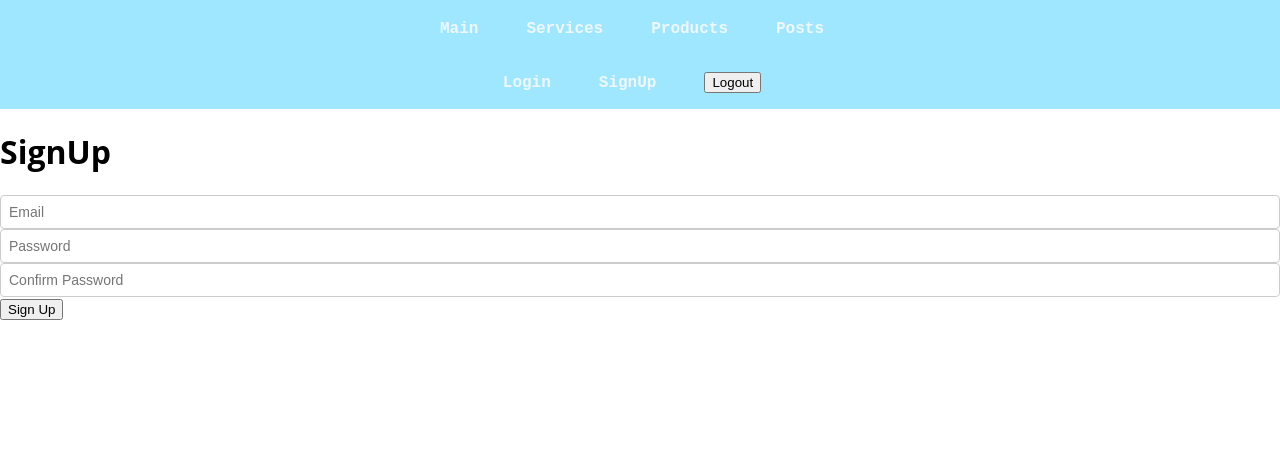
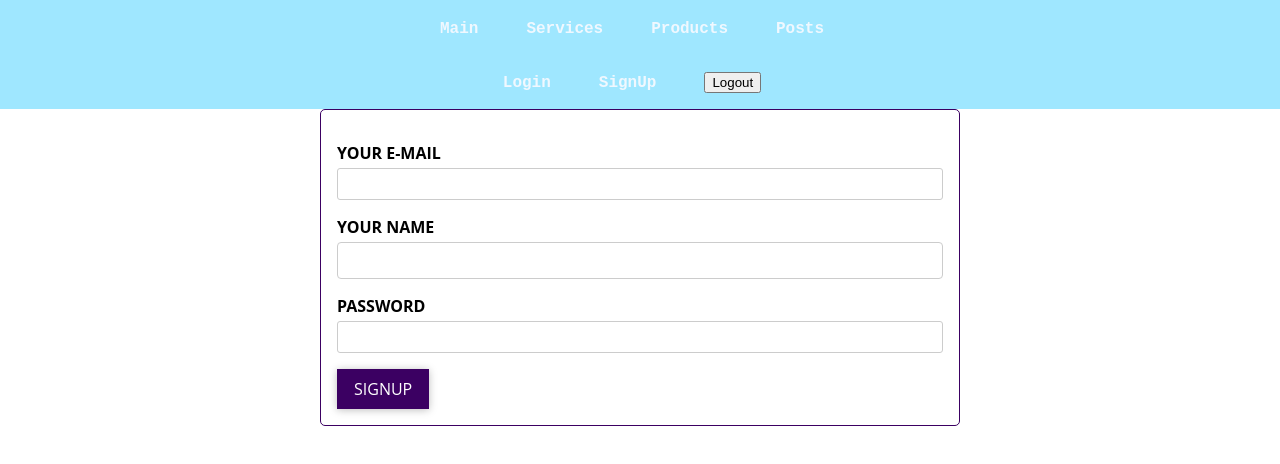
Before and after one commit to andevrrr/React_js_blog_frontend, a React (Create React App) app: page /signup in a window 1280 px wide. Shown: the top 464 px of the page. Built offline with nearby package versions, Linux system fonts and the light colour scheme; no server answers.

Commit message:
login&signup

```diff
--- a/src/App.js
+++ b/src/App.js
@@ -1,6 +1,6 @@
-import React, { Component, Fragment } from 'react';
+import React, { Component, Fragment } from "react";
+import { BrowserRouter, Routes, Route, Navigate } from "react-router-dom";
 
-import { BrowserRouter, Routes, Route } from "react-router-dom";
 import Services from "./pages/Blog/Services";
 import Products from "./pages/Blog/Products";
 import Posts from "./pages/Blog/Posts";
@@ -15,19 +15,194 @@ import Login from "./pages/Auth/Login";
 import "./App.css";
 
 class App extends Component {
-
   state = {
     isAuth: false,
     token: null,
     userId: null,
     authLoading: false,
-    error: null
+    error: null,
+  };
+
+  componentDidMount() {
+    const token = localStorage.getItem("token");
+    const expiryDate = localStorage.getItem("expiryDate");
+    if (!token || !expiryDate) {
+      return;
+    }
+    if (new Date(expiryDate) <= new Date()) {
+      this.logoutHandler();
+      return;
+    }
+    const userId = localStorage.getItem("userId");
+    const remainingMilliseconds =
+      new Date(expiryDate).getTime() - new Date().getTime();
+    this.setState({
+      isAuth: true,
+      token: token,
+      userId: userId,
+    });
+    this.setAutoLogout(remainingMilliseconds);
   }
 
+  logoutHandler = () => {
+    this.setState({
+      isAuth: false,
+      token: null,
+    });
+
+    localStorage.removeItem("token");
+    localStorage.removeItem("expiryDate");
+    localStorage.removeItem("userId");
+  };
+
+  setAutoLogout = (milliseconds) => {
+    setTimeout(() => {
+      this.logoutHandler();
+    }, milliseconds);
+  };
+
+  loginHandler = (event, authData) => {
+    event.preventDefault();
+    fetch("http://localhost:3000/login", {
+      method: "POST",
+      headers: {
+        "Content-Type": "application/json",
+      },
+      body: JSON.stringify({
+        email: authData.email,
+        password: authData.password,
+      }),
+    })
+      .then((res) => {
+        if (res.status === 422) {
+          throw new Error("Validation failed.");
+        }
+        if (res.status !== 200 && res.status !== 201) {
+          console.log("Error!");
+          throw new Error("Could not authenticate you!");
+        }
+        return res.json();
+      })
+      .then((resData) => {
+        console.log(resData);
+        this.setState({
+          isAuth: true,
+          token: resData.token,
+          authLoading: false,
+          userId: resData.userId,
+        });
+        localStorage.setItem("token", resData.token);
+        localStorage.setItem("userId", resData.userId);
+        const remainingMilliseconds = 60 * 60 * 1000;
+        const expiryDate = new Date(
+          new Date().getTime() + remainingMilliseconds
+        );
+        localStorage.setItem("expiryDate", expiryDate.toISOString());
+        this.setAutoLogout(remainingMilliseconds);
+      })
+      .catch((err) => {
+        console.log(err);
+        this.setState({
+          isAuth: false,
+          authLoading: false,
+          error: err,
+        });
+      });
+  };
+
+  signupHandler = (event, authData) => {
+    event.preventDefault();
+    this.setState({ authLoading: true });
+    fetch("http://localhost:3000/signup", {
+      method: "PUT",
+      headers: {
+        "Content-Type": "application/json",
+      },
+      body: JSON.stringify({
+        email: authData.signupForm.email.value,
+        password: authData.signupForm.password.value,
+        name: authData.signupForm.name.value,
+      }),
+    })
+      .then((res) => {
+        if (res.status === 422) {
+          throw new Error(
+            "Validation failed. Make sure the email address isn't used yet!"
+          );
+        }
+        if (res.status !== 200 && res.status !== 201) {
+          console.log("Error!");
+          throw new Error("Creating a user failed!");
+        }
+        return res.json();
+      })
+      .then((resData) => {
+        console.log(resData);
+        this.setState({ isAuth: false, authLoading: false });
+        this.props.history.replace("/");
+      })
+      .catch((err) => {
+        console.log(err);
+        this.setState({
+          isAuth: false,
+          authLoading: false,
+          error: err,
+        });
+      });
+  };
+
+  errorHandler = () => {
+    this.setState({ error: null });
+  };
+
   render() {
+    let routes = (
+      <BrowserRouter>
+        <Routes>
+        <Route
+          path="/"
+          element={(
+            <Login
+              onLogin={this.loginHandler}
+              loading={this.state.authLoading}
+            />
+          )}
+        />
+          <Route
+            path="/signup"
+            exact
+            element={(
+              <SignUp
+                onLogin={this.signupHandler}
+                loading={this.state.authLoading}
+              />
+            )}
+          />
+          <Route path="/" element={<Navigate to="/" />} />
+        </Routes>
+      </BrowserRouter>
+    );
+    if (this.state.isAuth) {
+      routes = (
+        <BrowserRouter>
+        <Routes>
+          <Route
+            path="/"
+            exact
+            element={(
+              <Main userId={this.state.userId} token={this.state.token} />
+            )}
+          />
+          <Route path="/" element={<Navigate to="/" />} />
+        </Routes>
+      </BrowserRouter>
+      )
+    }
     return (
       <>
         <Header />
+        {routes}
+        {/* <Header />
         <BrowserRouter>
           <Routes>
             <Route path="/" element={<Main />} />
@@ -39,7 +214,7 @@ class App extends Component {
             <Route path="/posts/:postId" element={<SinglePost />} />
             <Route path="/products/:productId" element={<SingleProduct />} />
           </Routes>
-        </BrowserRouter>
+        </BrowserRouter> */}
       </>
     );
   }
--- /dev/null
+++ b/src/pages/auth/Auth.css
@@ -0,0 +1,13 @@
+.auth-form {
+    width: 90%;
+    margin: auto;
+    padding: 1rem;
+    border: 1px solid #3b0062;
+    border-radius: 5px;
+  }
+
+  @media (min-width: 768px) {
+    .auth-form {
+      width: 40rem;
+    }
+  }
--- /dev/null
+++ b/src/pages/auth/Auth.js
@@ -0,0 +1,7 @@
+import React from 'react';
+
+import './Auth.css';
+
+const auth = props => <section className="auth-form">{props.children}</section>;
+
+export default auth;
--- a/src/pages/auth/login.js
+++ b/src/pages/auth/login.js
@@ -1,56 +1,102 @@
-import { useState } from "react";
+import React, { Component } from 'react';
 
-function Login() {
-    const [email, setEmail] = useState('')
-    const [password, setPassword] = useState('')
+import Input from '../../components/Input/Input';
+import Button from '../../components/Button/Button';
+import Auth from './Auth';
 
-    async function loginUser(event) {
-        event.preventDefault()
+class Login extends Component {
+  state = {
+    loginForm: {
+      email: {
+        value: '',
+        valid: false,
+        touched: false
+      },
+      password: {
+        value: '',
+        valid: false,
+        touched: false
+      },
+      formIsValid: false
+    }
+  };
 
-        const response = await fetch('http://localhost:3000/login', {
-            method: 'POST',
-            headers: {
-                'Content-Type': 'application/json'
-            },
-            body: JSON.stringify({
-                email,
-                password
+  inputChangeHandler = (input, value) => {
+    this.setState(prevState => {
+      let isValid = true;
+      const updatedForm = {
+        ...prevState.loginForm,
+        [input]: {
+          ...prevState.loginForm[input],
+          valid: isValid,
+          value: value
+        }
+      };
+      let formIsValid = true;
+      for (const inputName in updatedForm) {
+        formIsValid = formIsValid && updatedForm[inputName].valid;
+      }
+      return {
+        loginForm: updatedForm,
+        formIsValid: formIsValid
+      };
+    });
+  };
+
+  inputBlurHandler = input => {
+    this.setState(prevState => {
+      return {
+        loginForm: {
+          ...prevState.loginForm,
+          [input]: {
+            ...prevState.loginForm[input],
+            touched: true
+          }
+        }
+      };
+    });
+  };
+
+  render() {
+    return (
+      <Auth>
+        <form
+          onSubmit={e =>
+            this.props.onLogin(e, {
+              email: this.state.loginForm.email.value,
+              password: this.state.loginForm.password.value
             })
-        })
-
-        const data = await response.json()
-
-        if(data.user) {
-            localStorage.setItem('token', data.user)
-            alert('Login successful')
-            window.location.href = '/dashboard'
-        } else {
-            alert('Please check your username and password')
-        }
-    }
-
-    return (
-        <div>
-			<h1>Login</h1>
-			<form onSubmit={loginUser}>
-				<input
-					value={email}
-					onChange={(e) => setEmail(e.target.value)}
-					type="email"
-					placeholder="Email"
-				/>
-				<br />
-				<input
-					value={password}
-					onChange={(e) => setPassword(e.target.value)}
-					type="password"
-					placeholder="Password"
-				/>
-				<br />
-				<input type="submit" value="Login" />
-			</form>
-		</div>
-    )
+          }
+        >
+          <Input
+            id="email"
+            label="Your E-Mail"
+            type="email"
+            control="input"
+            onChange={this.inputChangeHandler}
+            onBlur={this.inputBlurHandler.bind(this, 'email')}
+            value={this.state.loginForm['email'].value}
+            valid={this.state.loginForm['email'].valid}
+            touched={this.state.loginForm['email'].touched}
+          />
+          <Input
+            id="password"
+            label="Password"
+            type="password"
+            control="input"
+            onChange={this.inputChangeHandler}
+            onBlur={this.inputBlurHandler.bind(this, 'password')}
+            value={this.state.loginForm['password'].value}
+            valid={this.state.loginForm['password'].valid}
+            touched={this.state.loginForm['password'].touched}
+          />
+          <Button design="raised" type="submit" loading={this.props.loading}>
+            Login
+          </Button>
+        </form>
+      </Auth>
+    );
+  }
 }
 
-export default Login
+export default Login;
--- a/src/pages/auth/signup.js
+++ b/src/pages/auth/signup.js
@@ -1,78 +1,112 @@
-import { useState, useEffect } from "react";
-import { useNavigate } from "react-router-dom";
+import React, { Component } from 'react';
 
-function SignUp() {
-  const history = useNavigate();
+import Input from '../../components/Input/Input';
+import Button from '../../components/Button/Button';
+import Auth from './Auth';
 
-  //const [name, setName] = useState('')
-  const [email, setEmail] = useState("");
-  const [password, setPassword] = useState("");
-  const [confirmPassword, setConfirmPassword] = useState("");
+class Signup extends Component {
+  state = {
+    signupForm: {
+      email: {
+        value: '',
+        valid: false,
+        touched: false
+      },
+      password: {
+        value: '',
+        valid: false,
+        touched: false
+      },
+      name: {
+        value: '',
+        valid: false,
+        touched: false
+      },
+      formIsValid: false
+    }
+  };
 
-  async function signUpUser(event) {
-    event.preventDefault();
+  inputChangeHandler = (input, value) => {
+    this.setState(prevState => {
+      let isValid = true;
 
-    const response = await fetch("http://localhost:3000/signup", {
-      method: "POST",
-      headers: {
-        "Content-Type": "application/json",
-      },
-      body: JSON.stringify({
-        //name,
-        email,
-        password,
-        confirmPassword,
-      }),
+      const updatedForm = {
+        ...prevState.signupForm,
+        [input]: {
+          ...prevState.signupForm[input],
+          valid: isValid,
+          value: value
+        }
+      };
+      let formIsValid = true;
+      for (const inputName in updatedForm) {
+        formIsValid = formIsValid && updatedForm[inputName].valid;
+      }
+      return {
+        signupForm: updatedForm,
+        formIsValid: formIsValid
+      };
     });
+  };
 
-    const data = await response.json();
-
-    if (data.status === "ok") {
-      history.push("/login");
+  inputBlurHandler = input => {
+    this.setState(prevState => {
+      return {
+        signupForm: {
+          ...prevState.signupForm,
+          [input]: {
+            ...prevState.signupForm[input],
+            touched: true
           }
         }
-  useEffect(() => {
-    fetch('http://localhost:3000/csrf-token', {
-        credentials: 'include' // Add this line
+      };
     });
-}, []);
+  };
 
+  render() {
     return (
-    <div>
-      <h1>SignUp</h1>
-      <form onSubmit={signUpUser}>
-        {/* <input
-                    value={name}
-                    onChange={(e) => setName(e.target.value)}
+      <Auth>
+        <form onSubmit={e => this.props.onSignup(e, this.state)}>
+          <Input
+            id="email"
+            label="Your E-Mail"
+            type="email"
+            control="input"
+            onChange={this.inputChangeHandler}
+            onBlur={this.inputBlurHandler.bind(this, 'email')}
+            value={this.state.signupForm['email'].value}
+            valid={this.state.signupForm['email'].valid}
+            touched={this.state.signupForm['email'].touched}
+          />
+          <Input
+            id="name"
+            label="Your Name"
             type="text"
-                    placeholder='Name'
+            control="input"
+            onChange={this.inputChangeHandler}
+            onBlur={this.inputBlurHandler.bind(this, 'name')}
+            value={this.state.signupForm['name'].value}
+            valid={this.state.signupForm['name'].valid}
+            touched={this.state.signupForm['name'].touched}
           />
-                <br /> */}
-        <input
-          value={email}
-          onChange={(e) => setEmail(e.target.value)}
-          type="text"
-          placeholder="Email"
+          <Input
+            id="password"
+            label="Password"
+            type="password"
+            control="input"
+            onChange={this.inputChangeHandler}
+            onBlur={this.inputBlurHandler.bind(this, 'password')}
+            value={this.state.signupForm['password'].value}
+            valid={this.state.signupForm['password'].valid}
+            touched={this.state.signupForm['password'].touched}
           />
-        <br />
-        <input
-          value={password}
-          onChange={(e) => setPassword(e.target.value)}
-          type="text"
-          placeholder="Password"
-        />
-        <br />
-        <input
-          value={confirmPassword}
-          onChange={(e) => setConfirmPassword(e.target.value)}
-          type="text"
-          placeholder="Confirm Password"
-        />
-        <br />
-        <input type="submit" value="Sign Up" />
+          <Button design="raised" type="submit" loading={this.props.loading}>
+            Signup
+          </Button>
         </form>
-    </div>
+      </Auth>
     );
   }
+}
 
-export default SignUp;
+export default Signup;
```
Also changed, not shown: src/pages/auth/withAuth.js (deleted, +0 -18 lines). Lines whose indentation alone changed are shown as unchanged.
